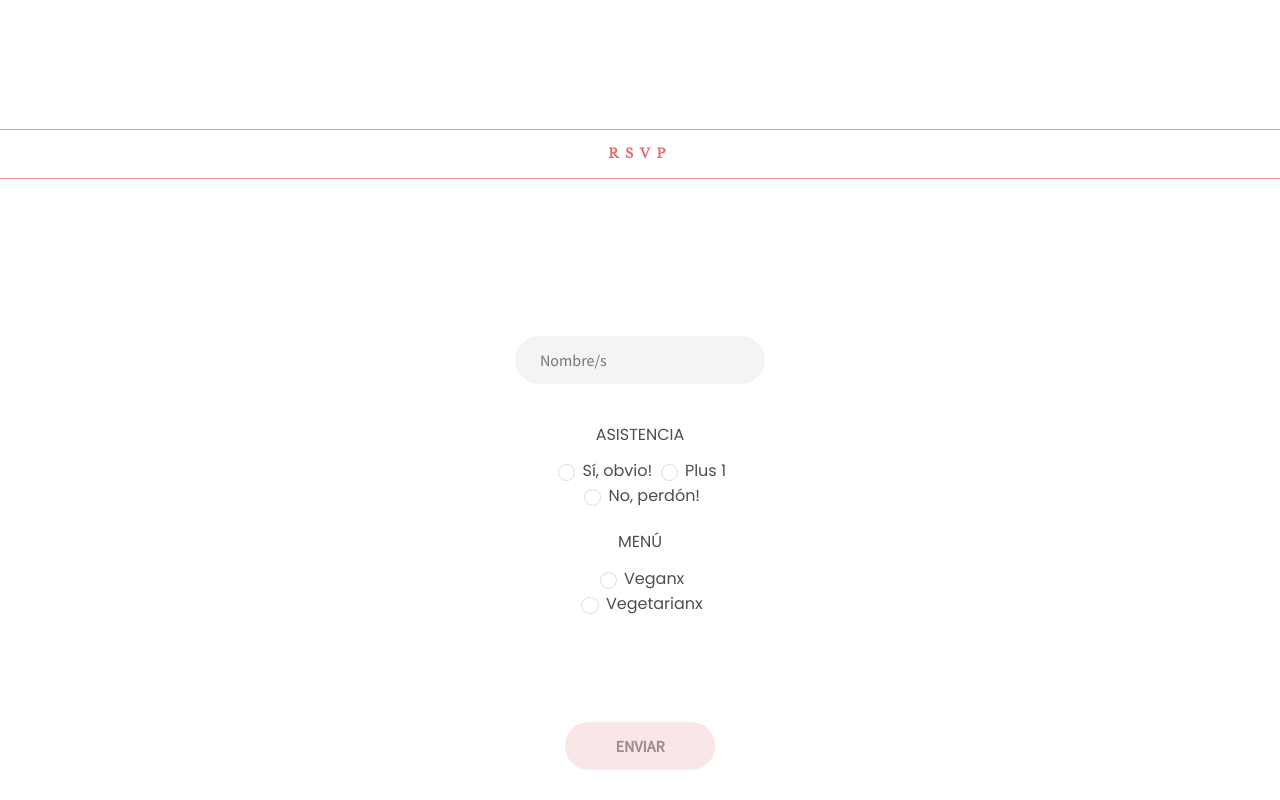
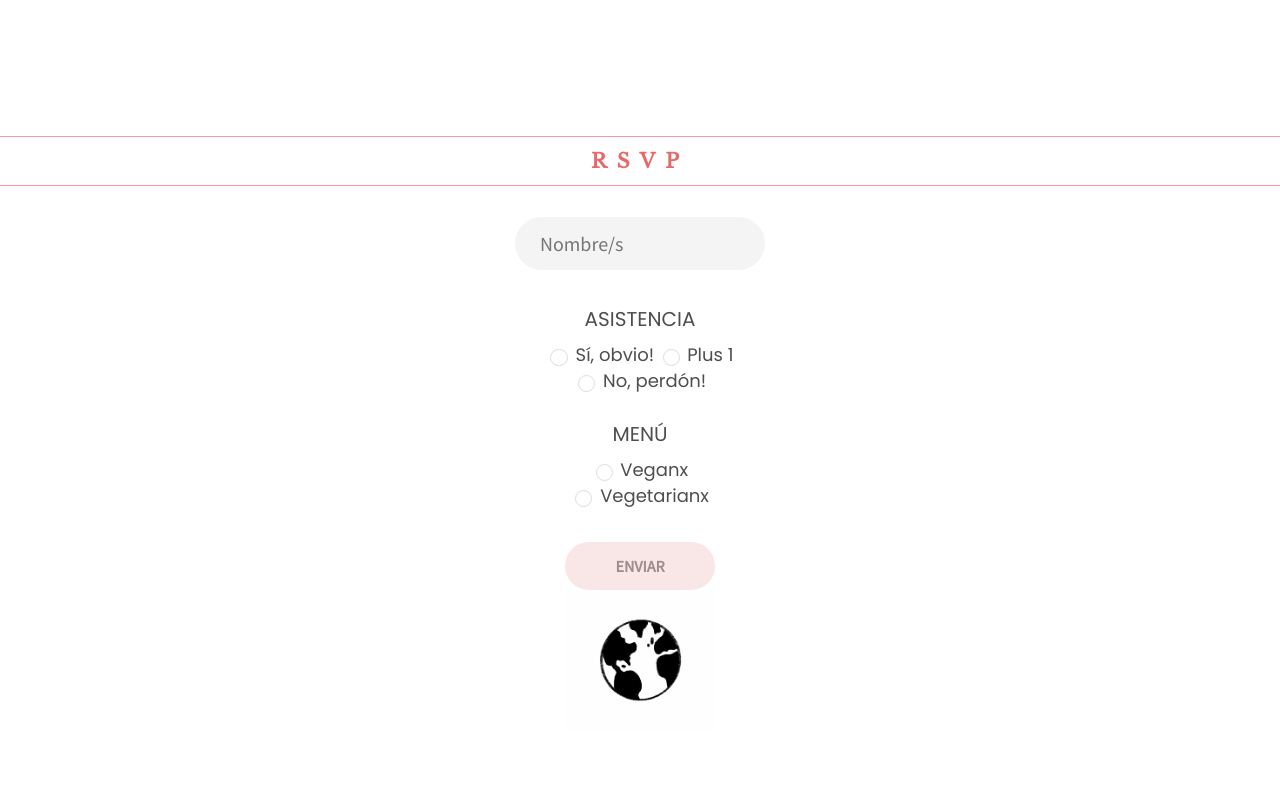
Before and after one commit to AAlejof/HeliKi, a React (Create React App) app in the folder client/: page /home in a window 1280 px wide. Shown: the part 3040-3840 px from the top of the page. Built offline with nearby package versions, Linux system fonts and the light colour scheme.

Commit message:
add desktop view

```diff
--- a/client/src/components/Form/Form.module.css
+++ b/client/src/components/Form/Form.module.css
@@ -1,3 +1,5 @@
+/* ---------MOBILE--------- */
+
 .h3Div {
 	font-family: 'Libre Baskerville';
 	font-style: normal;
@@ -114,3 +116,124 @@
 .imgWorld {
 	max-width: 100px;
 }
+
+/* ---------- tablet & desktop--------- */
+
+@media (min-width: 451px) {
+
+	.h3Div {
+		font-family: 'Libre Baskerville';
+		font-style: normal;
+		font-weight: 700;
+		font-size: 20px;
+		line-height: 16px;
+		text-align: center;
+		letter-spacing: 0.5em;
+		color: #e66a6a;
+		border-top: 1px solid #f19d9d;
+		border-bottom: 1px solid #f19d9d;
+		padding: 1rem;
+		margin-bottom: 3%;
+		width: 100vw;
+	}
+
+	.rsvpDiv {
+		margin: 10%;
+		display: flex;
+		flex-direction: column;
+		justify-content: center;
+		align-items: center;
+	}
+
+	.inputPill{
+		margin-bottom: 4%;
+		width: 200px;
+		font-family: 'Source Sans Pro';
+		font-style: normal;
+		font-weight: 400;
+		font-size: 20px;
+		line-height: 20px;
+		text-align: left;
+		color: #9e8d8d;
+		background: #F4F4F4;
+		border-radius: 50px;
+		border-style: none;
+		padding-top: 14px;
+		padding-left: 25px;
+		padding-bottom: 14px;
+		padding-right: 25px;
+		cursor: text;
+	}
+
+	/* .formDiv{
+		display: flex;
+		justify-content: flex-start;
+		width: 60vw;
+		flex-wrap: wrap;
+	} */
+
+	.h4Div {
+		font-family: 'Poppins';
+		font-style: normal;
+		font-weight: 400;
+		font-size: 20px;
+		line-height: 24px;
+		text-align: center;
+		color: #4e4e4e;
+		margin-bottom: 5%;
+	}
+	.smallButton {
+		margin-bottom: 0%;
+		width: 150px;
+		font-family: 'Source Sans Pro';
+		font-style: normal;
+		font-weight: 600;
+		font-size: 16px;
+		line-height: 20px;
+		text-align: center;
+		color: #9e8d8d;
+		background: #f9e6e6;
+		border-radius: 50px;
+		border-style: none;
+		padding-top: 14px;
+		padding-left: 25px;
+		padding-bottom: 14px;
+		padding-right: 25px;
+		cursor: pointer;
+	}
+
+	.cbRound {
+		width: 1.3em;
+		height: 1.3em;
+		background-color: white;
+		border-radius: 50%;
+		vertical-align: middle;
+		border: 1px solid #ddd;
+		appearance: none;
+		-webkit-appearance: none;
+		outline: none;
+		cursor: pointer;
+	}
+	.cbRound:checked {
+		background-color: #9e8d8d;
+	}
+
+	.rsvpForm {
+		margin-bottom: 3%;
+
+	}
+
+
+	.formSpan {
+		font-family: 'Poppins';
+		font-style: normal;
+		font-weight: 400;
+		font-size: 18px;
+		line-height: 24px;
+		color: #4e4e4e;
+	}
+
+	.imgWorld {
+		max-width: 150px;
+	}
+}
```
